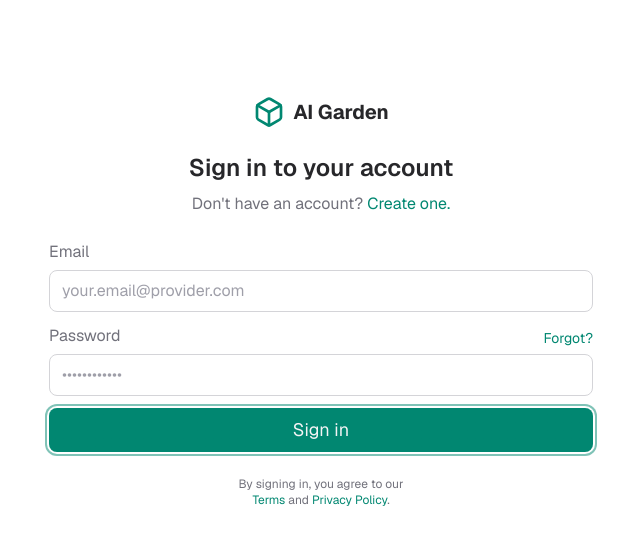
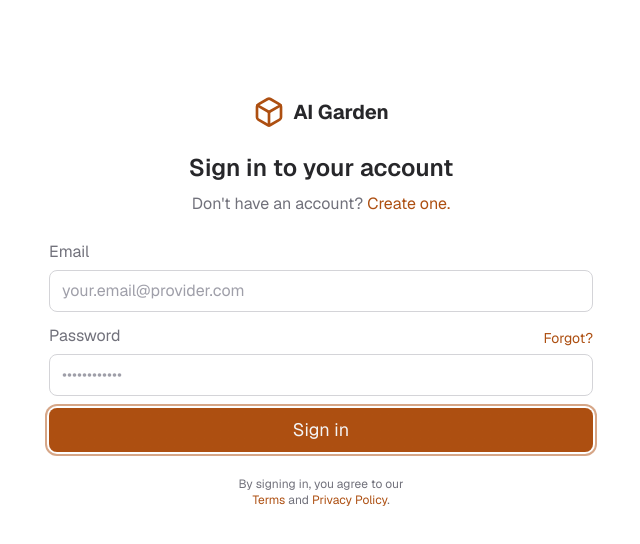
Before and after one commit to colenielsonauto/llm_garden, a Next.js app: page /login in a window 1280 px wide. Shown: the top 544 px of the page, without its empty margins (319-959 px from the left). Built offline with nearby package versions, Linux system fonts and the light colour scheme.

Commit message:
refactor: Apply new color scheme and finalize UI indicators

```diff
--- a/src/app/page.tsx
+++ b/src/app/page.tsx
@@ -170,12 +170,12 @@ export default function Home() {
               initial={{ opacity: 1 }}
               animate={{ opacity: showProfileIndicator ? 1 : 0 }}
               transition={{ duration: 0.3 }}
-              className="absolute top-full right-0 mt-2 z-50 overflow-hidden rounded-md border bg-[#018771] px-3 py-1.5 text-xs text-white dark:text-white shadow-md"
+              className="absolute top-full right-0 mt-2 z-50 overflow-hidden rounded-md border bg-[#ad4f11] px-3 py-1.5 text-xs text-white dark:text-white shadow-md"
               style={{ pointerEvents: 'none', whiteSpace: 'nowrap' }} // Prevent interaction & wrapping
             >
               Coming Soon
               {/* Adjusted Arrow: Increased size slightly, ensured positioning */}
-              <div className="absolute bottom-full left-1/2 -translate-x-1/2 w-0 h-0 border-l-[6px] border-l-transparent border-r-[6px] border-r-transparent border-b-[6px] border-b-[#018771]" data-arrow="profile"></div>
+              <div className="absolute bottom-full left-1/2 -translate-x-1/2 w-0 h-0 border-l-[6px] border-l-transparent border-r-[6px] border-r-transparent border-b-[6px] border-b-[#ad4f11]" data-arrow="profile"></div>
             </motion.div>
           )}
         </div>
@@ -183,16 +183,16 @@ export default function Home() {
 
       {/* Central Shimmer Text - Updated to new green #018771 */}
       <div className="absolute inset-0 flex items-center justify-center pointer-events-none -z-10">
-        {/* Beta Tag - Top Left */}
-        <div className="absolute top-4 left-4 z-10">
-          {/* Increased size of Beta tag */}
-          <span className="text-lg font-medium text-[#018771] border-2 border-[#018771] rounded-lg px-3 py-1">
+        {/* Beta Tag - Top Left (Adjusted position) */}
+        <div className="absolute top-6 left-6 z-10">
+          {/* Increased size & updated color of Beta tag */}
+          <span className="text-lg font-medium text-[#ad4f11] border-2 border-[#ad4f11] rounded-lg px-3 py-1">
             Beta
           </span>
         </div>
         <TextShimmer
           duration={1.2}
-          className='text-2xl font-medium text-center [--base-color:#018771] [--base-gradient-color:#01A98C] dark:[--base-color:#018771] dark:[--base-gradient-color:#01A98C]'
+          className='text-2xl font-medium text-center [--base-color:#ad4f11] [--base-gradient-color:#d9804a] dark:[--base-color:#ad4f11] dark:[--base-gradient-color:#d9804a]'
         >
           {selectedLlm ? selectedLlm.name : "Welcome to your AI Garden"}
         </TextShimmer>
@@ -317,7 +317,7 @@ export default function Home() {
                            className={cn(
                              "size-8 relative overflow-hidden focus-visible:outline-none",
                              !selectedLlm &&
-                               "bg-[length:200%_100%] bg-clip-padding [--base-color:#018771] [--base-gradient-color:#01A98C] dark:[--base-color:#018771] dark:[--base-gradient-color:#01A98C] [--bg:linear-gradient(90deg,transparent_40%,var(--base-gradient-color),transparent_60%)] [background-image:var(--bg),linear-gradient(var(--base-color),var(--base-color)) ]"
+                               "bg-[length:200%_100%] bg-clip-padding [--base-color:#ad4f11] [--base-gradient-color:#ad4f11] dark:[--base-color:#ad4f11] dark:[--base-gradient-color:#ad4f11] [--bg:linear-gradient(90deg,transparent_40%,var(--base-gradient-color),transparent_60%)] [background-image:var(--bg),linear-gradient(var(--base-color),var(--base-color)) ]"
                            )}
                            animate={!selectedLlm ? {
                              backgroundPosition: ["150% center", "-50% center"],
@@ -329,7 +329,7 @@ export default function Home() {
                            }: {}}
                            disabled={isLoading}
                          >
-                           <Box size={20} strokeWidth={1.5} className="text-[#018771]" />
+                           <Box size={20} strokeWidth={1.5} className="text-[#ad4f11]" />
                          </MotionButton>
                        </DropdownMenuTrigger>
                        <DropdownMenuContent align="start">
@@ -342,7 +342,7 @@ export default function Home() {
                             >
                               <span>{llm.name}</span>
                               {llm.id === 'grok-3' && (
-                                <span className="ml-2 text-xs font-medium text-[#018771] border border-[#018771] rounded px-1.5 py-0.5">
+                                <span className="ml-2 text-xs font-medium text-[#ad4f11] border border-[#ad4f11] rounded px-1.5 py-0.5">
                                   New
                                 </span>
                               )}
@@ -358,12 +358,12 @@ export default function Home() {
                        initial={{ opacity: 1 }}
                        animate={{ opacity: showNewModelIndicator ? 1 : 0 }}
                        transition={{ duration: 0.3 }}
-                       className="absolute top-full left-1/2 -translate-x-1/2 mt-2 z-50 overflow-hidden rounded-md border bg-[#018771] px-3 py-1.5 text-xs text-white dark:text-white shadow-md"
+                       className="absolute top-full left-1/2 -translate-x-1/2 mt-2 z-50 overflow-hidden rounded-md border bg-[#ad4f11] px-3 py-1.5 text-xs text-white dark:text-white shadow-md"
                        style={{ pointerEvents: 'none', whiteSpace: 'nowrap' }} // Prevent interaction & wrapping
                      >
                        New Tool
                        {/* Adjusted Arrow: Increased size slightly, ensured positioning */}
-                       <div className="absolute bottom-full left-1/2 -translate-x-1/2 w-0 h-0 border-l-[6px] border-l-transparent border-r-[6px] border-r-transparent border-b-[6px] border-b-[#018771]" data-arrow="model"></div>
+                       <div className="absolute bottom-full left-1/2 -translate-x-1/2 w-0 h-0 border-l-[6px] border-l-transparent border-r-[6px] border-r-transparent border-b-[6px] border-b-[#ad4f11]" data-arrow="model"></div>
                      </motion.div>
                    )}
                  </div>
--- a/src/components/ui/auth-form.tsx
+++ b/src/components/ui/auth-form.tsx
@@ -16,9 +16,9 @@ interface ButtonProps extends React.ButtonHTMLAttributes<HTMLButtonElement> {
 
 const Button: React.FC<ButtonProps> = ({ children, className, ...props }) => (
   <button
-    className={`rounded-md bg-gradient-to-br from-[#018771] to-[#018771] px-4 py-2 text-lg text-zinc-100 dark:text-zinc-100
-    ring-2 ring-[#018771]/50 ring-offset-2 ring-offset-white dark:ring-offset-zinc-950
-    transition-all hover:scale-[1.02] hover:ring-transparent active:scale-[0.98] active:ring-[#018771]/70 ${className}`}
+    className={`rounded-md bg-gradient-to-br from-[#ad4f11] to-[#ad4f11] px-4 py-2 text-lg text-zinc-100 dark:text-zinc-100
+    ring-2 ring-[#ad4f11]/50 ring-offset-2 ring-offset-white dark:ring-offset-zinc-950
+    transition-all hover:scale-[1.02] hover:ring-transparent active:scale-[0.98] active:ring-[#ad4f11]/70 ${className}`}
     {...props}
   >
     {children}
@@ -131,7 +131,7 @@ const AuthForm: React.FC = () => {
 
 const Logo: React.FC = () => (
   <div className="mb-6 flex items-center justify-center">
-    <Box size={32} className="mr-2 text-[#018771]" />
+    <Box size={32} className="mr-2 text-[#ad4f11]" />
     <span className="text-xl font-bold text-zinc-800 dark:text-zinc-200">AI Garden</span>
   </div>
 )
@@ -151,7 +151,7 @@ const Header: React.FC<HeaderProps> = ({ isSignUp, toggleMode }) => (
       <button
         type="button"
         onClick={toggleMode}
-        className="text-[#018771] dark:text-[#018771] hover:underline focus:outline-none bg-transparent border-none p-0 m-0 cursor-pointer"
+        className="text-[#ad4f11] dark:text-[#ad4f11] hover:underline focus:outline-none bg-transparent border-none p-0 m-0 cursor-pointer"
       >
         {isSignUp ? "Sign in." : "Create one."}
       </button>
@@ -201,7 +201,7 @@ const LoginForm: React.FC<LoginFormProps> = ({ isSignUp, onSubmit, isLoading })
             className="w-full rounded-md border border-zinc-300 dark:border-zinc-700
             bg-white dark:bg-zinc-900 px-3 py-2 text-zinc-800 dark:text-zinc-200
             placeholder-zinc-400 dark:placeholder-zinc-500
-            ring-1 ring-transparent transition-shadow focus:outline-0 focus:ring-[#018771]"
+            ring-1 ring-transparent transition-shadow focus:outline-0 focus:ring-[#ad4f11]"
             disabled={isLoading}
           />
         </div>
@@ -223,7 +223,7 @@ const LoginForm: React.FC<LoginFormProps> = ({ isSignUp, onSubmit, isLoading })
           className="w-full rounded-md border border-zinc-300 dark:border-zinc-700
           bg-white dark:bg-zinc-900 px-3 py-2 text-zinc-800 dark:text-zinc-200
           placeholder-zinc-400 dark:placeholder-zinc-500
-          ring-1 ring-transparent transition-shadow focus:outline-0 focus:ring-[#018771]"
+          ring-1 ring-transparent transition-shadow focus:outline-0 focus:ring-[#ad4f11]"
           disabled={isLoading}
         />
       </div>
@@ -236,7 +236,7 @@ const LoginForm: React.FC<LoginFormProps> = ({ isSignUp, onSubmit, isLoading })
             Password
           </label>
           {!isSignUp && (
-             <a href="#" className="text-sm text-[#018771] dark:text-[#018771] hover:underline">
+             <a href="#" className="text-sm text-[#ad4f11] dark:text-[#ad4f11] hover:underline">
                Forgot?
              </a>
           )}
@@ -252,7 +252,7 @@ const LoginForm: React.FC<LoginFormProps> = ({ isSignUp, onSubmit, isLoading })
           className="w-full rounded-md border border-zinc-300 dark:border-zinc-700
           bg-white dark:bg-zinc-900 px-3 py-2 text-zinc-800 dark:text-zinc-200
           placeholder-zinc-400 dark:placeholder-zinc-500
-          ring-1 ring-transparent transition-shadow focus:outline-0 focus:ring-[#018771]"
+          ring-1 ring-transparent transition-shadow focus:outline-0 focus:ring-[#ad4f11]"
           disabled={isLoading}
         />
       </div>
@@ -278,9 +278,9 @@ interface TermsAndConditionsProps {
 const TermsAndConditions: React.FC<TermsAndConditionsProps> = ({ isSignUp }) => (
   <div className="mt-6 text-center text-xs text-zinc-500 dark:text-zinc-400">
     By {isSignUp ? "signing up" : "signing in"}, you agree to our <br />
-    <Link href="/terms" className="text-[#018771] dark:text-[#018771] hover:underline">
+    <Link href="/terms" className="text-[#ad4f11] dark:text-[#ad4f11] hover:underline">
       Terms
-    </Link> and <Link href="/privacy" className="text-[#018771] dark:text-[#018771] hover:underline">
+    </Link> and <Link href="/privacy" className="text-[#ad4f11] dark:text-[#ad4f11] hover:underline">
       Privacy Policy
     </Link>.
   </div>
@@ -293,8 +293,8 @@ const BackgroundDecoration: React.FC = () => {
   React.useEffect(() => {
     const isDarkTheme = theme === "dark"
     setGradientStyle({
-      background: `radial-gradient(circle at top right, ${isDarkTheme ? "rgba(1, 135, 113, 0.15)" : "rgba(1, 135, 113, 0.1)"} 0%, transparent 50%),
-                   radial-gradient(circle at bottom left, ${isDarkTheme ? "rgba(1, 135, 113, 0.15)" : "rgba(1, 135, 113, 0.1)"} 0%, transparent 50%)`,
+      background: `radial-gradient(circle at top right, ${isDarkTheme ? "rgba(173, 79, 17, 0.15)" : "rgba(173, 79, 17, 0.1)"} 0%, transparent 50%),
+                   radial-gradient(circle at bottom left, ${isDarkTheme ? "rgba(173, 79, 17, 0.15)" : "rgba(173, 79, 17, 0.1)"} 0%, transparent 50%)`,
     })
   }, [theme])
 
```
